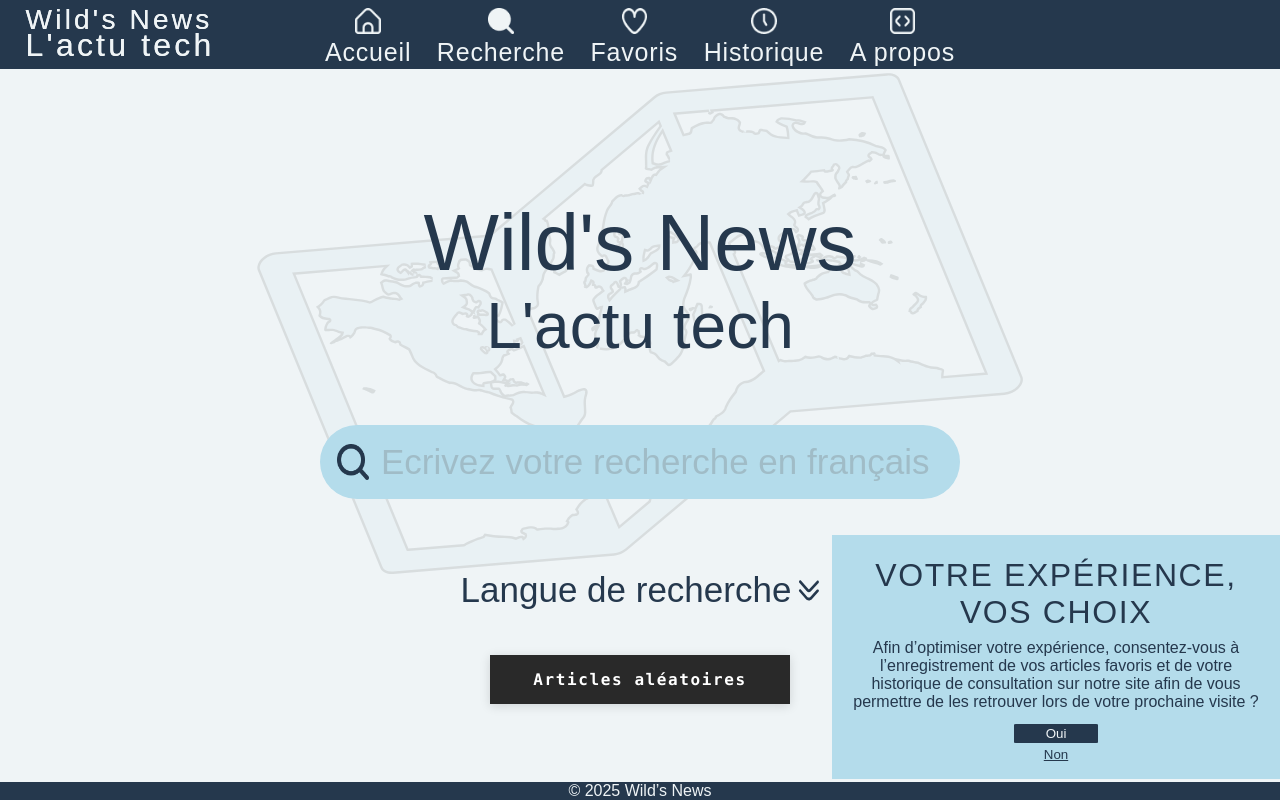
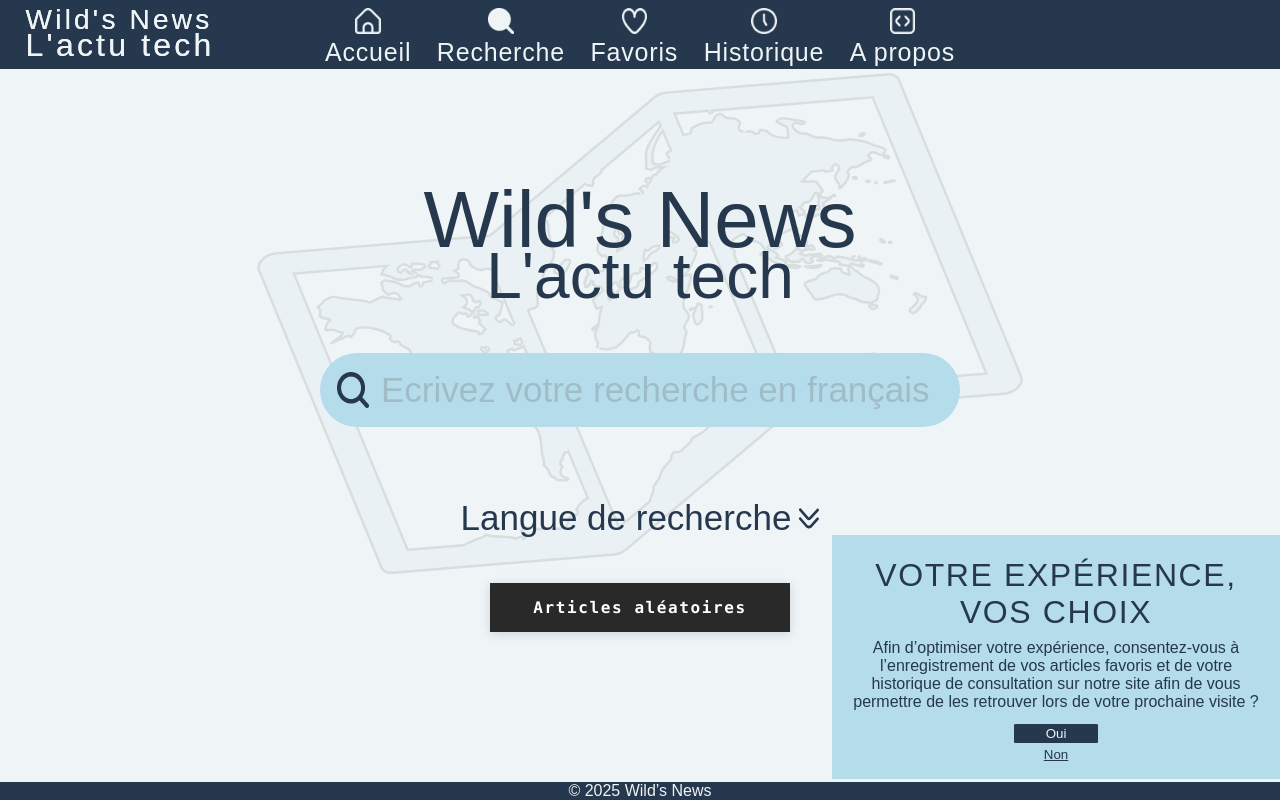
Before and after one commit to WildCodeSchool/2024-12-orleans-cda-project2-team-b, a React (Vite) app: page /recherche in a window 1280 px wide. Built offline with nearby package versions, Linux system fonts and the light colour scheme; a web font is replaced by a local one.

Commit message:
fix the search page

```diff
--- a/src/pages/search.jsx
+++ b/src/pages/search.jsx
@@ -47,10 +47,8 @@ export default function Search() {
       {/* SEARCHBAR */}
       <div className='search-container'>
         <div className='search-title'>
-          <div>
-            <h1>Wild&apos;s News</h1>
-            <h2>L&apos;actu tech</h2>
-          </div>
+          <h1>Wild&apos;s News</h1>
+          <h2>L&apos;actu tech</h2>
         </div>
         <div className='search-bar'>
           <img src='/icons/search.png' onClick={handleSearch} style={{ cursor: 'pointer' }} alt='Rechercher' />
--- a/src/pages/search.scss
+++ b/src/pages/search.scss
@@ -4,15 +4,34 @@
   display: flex;
   flex-direction: column;
   align-items: center;
-  margin-top: 5%;
 
   @media screen and (max-width: 700px) {
-    margin-top: 40%;
+    // margin-top: 40%;
   }
 }
 .search-container img {
   width: 2rem;
   height: auto;
+}
+
+.search-title {
+  font-family: vars.$font-family;
+  color: vars.$primary-color;
+  display: flex;
+  flex-direction: column;
+  align-items: center;
+  justify-content: center;
+  text-align: center;
+  height: 20dvh;
+  line-height: 350%;
+  h1 {
+    font-size: 5rem;
+    font-weight: 500;
+  }
+  h2 {
+    font-size: 4rem;
+    font-weight: 500;
+  }
 }
 
 .search-bar {
@@ -60,7 +79,7 @@
 @media (max-width: 770px) {
   .search-bar {
     width: 90dvw;
-    height: 6dvh;
+    height: 3.5rem;
     overflow: hidden;
   }
 
@@ -142,24 +161,3 @@
   flex-direction: column;
   align-items: center;
 }
-
-.search-title {
-  font-family: vars.$font-family;
-  color: vars.$primary-color;
-  div {
-    display: flex;
-    flex-direction: column;
-    align-items: center;
-    justify-content: center;
-    text-align: center;
-    height: 30dvh;
-    h1 {
-      font-size: 5rem;
-      font-weight: 500;
-    }
-    h2 {
-      font-size: 4rem;
-      font-weight: 500;
-    }
-  }
-}
```
